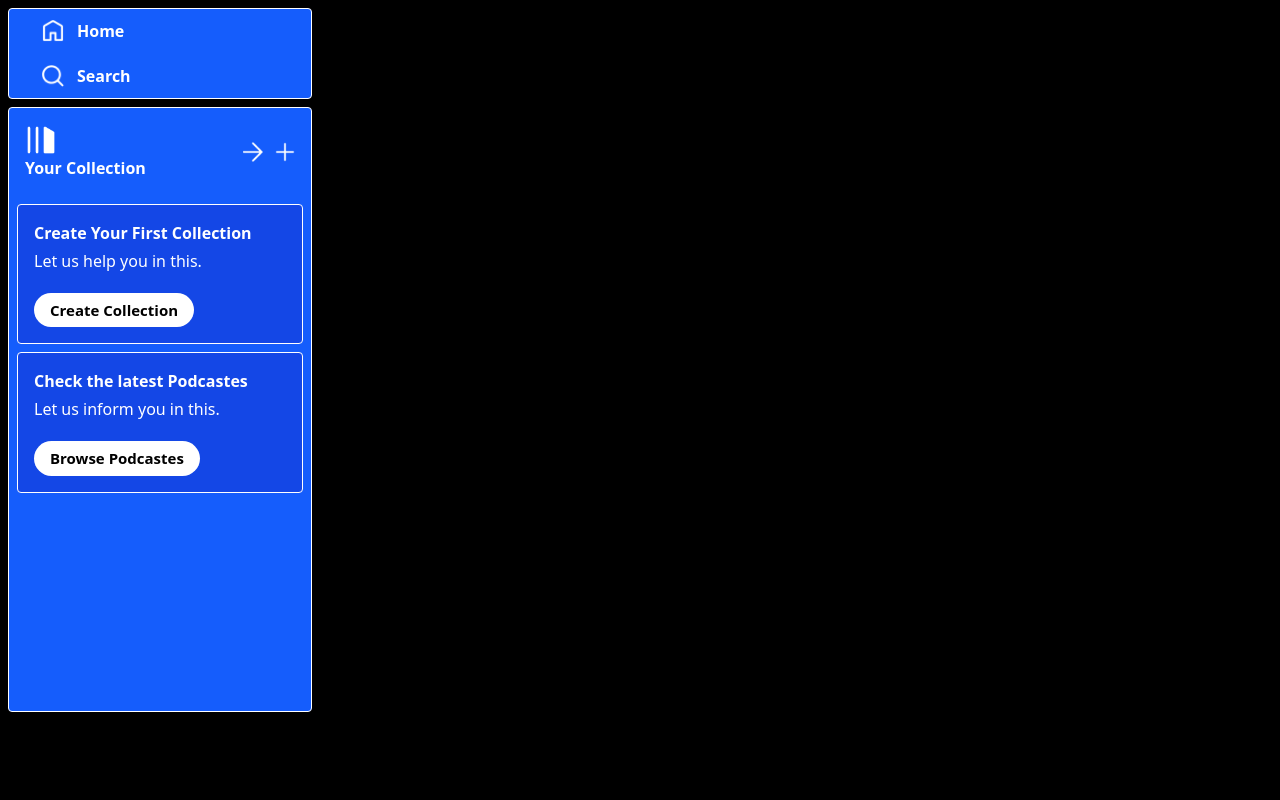
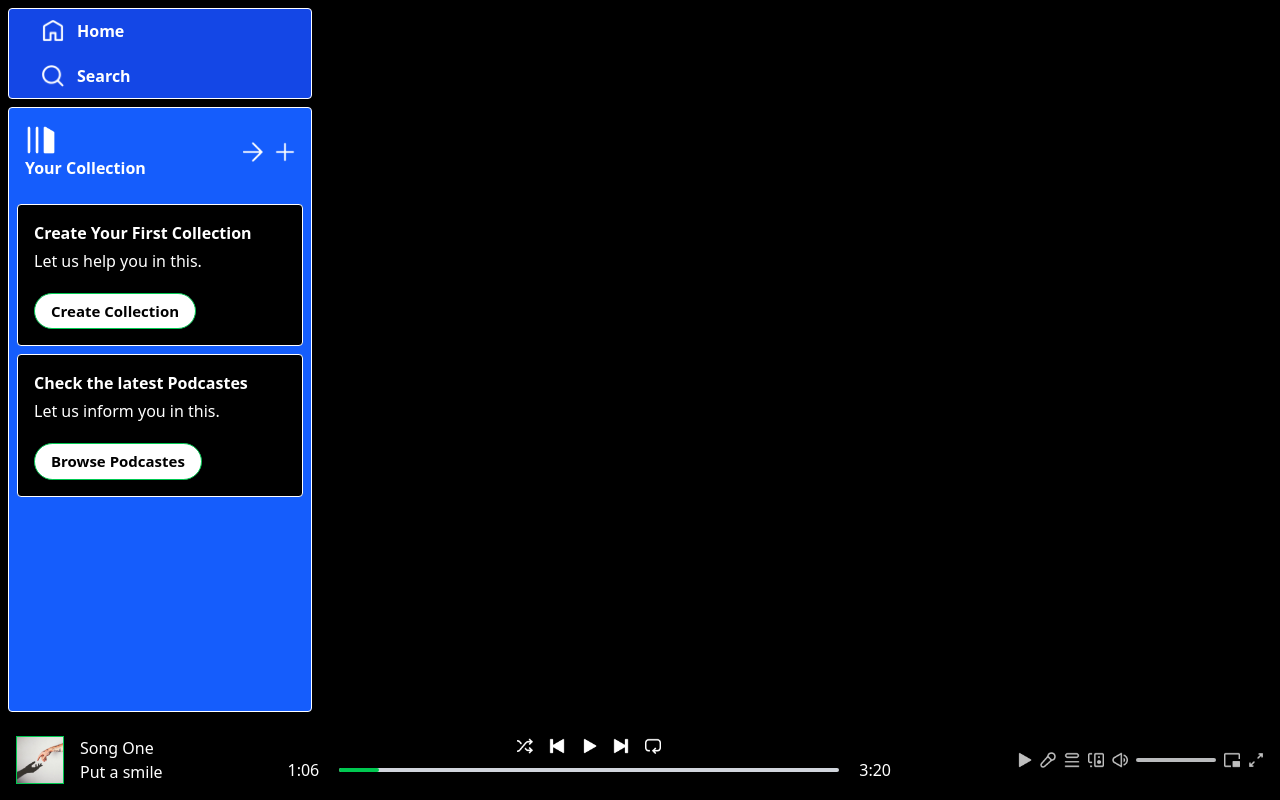
Before and after one commit to Webdev-Ishan/Harmony, a React (Vite) app: page / in a window 1280 px wide. Built offline with nearby package versions, Linux system fonts and the light colour scheme.

Commit message:
Sidebar and song player section is completed in UI

```diff
--- a/src/App.jsx
+++ b/src/App.jsx
@@ -1,11 +1,14 @@
 import React from 'react'
 import Sidebar from './components/sidebar'
+import Player from './components/player'
+
 const App = () => {
   return (
     <div className=' w-screen h-screen bg-black'>
       <div className='h-[90%] flex'>
     <Sidebar/>
       </div>
+      <Player/>
     </div>
   )
 }
--- a/src/components/player.jsx
+++ b/src/components/player.jsx
@@ -1,8 +1,61 @@
 import React from 'react'
+import {assets,songsData} from '../assets/frontend-assets/assets'
 
 const player = () => {
   return (
-    <div>
+    <div className='h-[10%] bg-black flex justify-between items-center text-white px-4'>
+
+      <div className='hidden lg:flex items-center gap-4'>
+<img className='w-12 border-1 border-green-500' src={songsData[0].image} alt="" />
+
+<div>
+<p>{songsData[0].name}</p>
+      <p>{songsData[0].desc.slice(0,12)}</p>
+      </div>
+      </div>
+
+<div className='flex flex-col items-center gap-1 m-auto'>
+  <div className='flex gap-4'>
+
+<img className='w-4 cursor-pointer' src={assets.shuffle_icon} alt="" />
+<img className='w-4 cursor-pointer' src={assets.prev_icon} alt="" />
+<img className='w-4 cursor-pointer' src={assets.play_icon} alt="" />
+<img className='w-4 cursor-pointer' src={assets.next_icon} alt="" />
+<img className='w-4 cursor-pointer' src={assets.loop_icon} alt="" />
+
+
+  </div>
+<div className='flex items-center gap-5'>
+
+<p>1:06</p>
+<div className='w-[60vw] max-w-[500px] bg-gray-300 rounded-full cursor-pointer'>
+  <hr className='h-1 border-none w-10 bg-green-500 rounded-full' />
+
+
+</div>
+<p>3:20</p>
+
+
+</div>
+
+
+</div>
+<div className='hidden lg:flex items-center gap-2 opacity-75'>
+
+<img className='w-4' src={assets.play_icon} alt="" />
+<img className='w-4' src={assets.mic_icon} alt="" />
+<img className='w-4' src={assets.queue_icon} alt="" />
+<img className='w-4' src={assets.speaker_icon} alt="" />
+<img className='w-4' src={assets.volume_icon} alt="" />
+
+<div className='w-20 bg-slate-50 h-1 rounded'>
+
+
+</div>
+
+<img className='w-4' src={assets.mini_player_icon} alt="" />
+<img className='w-4' src={assets.zoom_icon} alt="" />
+</div>
 
     </div>
   )
--- a/src/components/sidebar.jsx
+++ b/src/components/sidebar.jsx
@@ -4,19 +4,19 @@
   return (
     <div className='w-[25%] h-full p-2 flex-col gap-2 text-white hidden lg:flex'>
 
-        <div className=' border-1 border-white bg-blue-600 h-[15%] rounded flex flex-col justify-around'>
+        <div className=' border-1 border-white bg-blue-700 h-[15%] rounded flex flex-col justify-around'>
 
             <div className='flex items-center gap-3 pl-8 cursor-pointer'>
 
 <img className='w-6' src={assets.home_icon} alt="loading" />
-<p className='font-bold'>Home</p>
+<p className='font-bold hover:text-slate-700 duration-300'>Home</p>
             </div>
 
 
             <div className='flex items-center gap-3 pl-8 cursor-pointer'>
 
 <img className='w-6' src={assets.search_icon} alt="loading" />
-<p className='font-bold'>Search</p>
+<p className='font-bold hover:text-slate-700 duration-300'>Search</p>
             </div>
 
 
@@ -29,30 +29,30 @@
     <div className='p-4 flex items-center justify-between'>
         <div className='fle items-center gap-3'>
             <img className='w-8' src={assets.stack_icon} alt="" />
-            <p className='font-semibold'>Your Collection</p>
+            <p className='font-semibold '>Your Collection</p>
 
         </div>
 
 <div className='flex items-center gap-3'>
-<img className='w-5' src={assets.arrow_icon} alt="" />
-<img className='w-5' src={assets.plus_icon} alt="" />
+<img className='w-5 text-black' src={assets.arrow_icon} alt="" />
+<img className='w-5 text-black' src={assets.plus_icon} alt="" />
 </div>
 
     </div>
 
-<div className=' border-1 border-white p-4 bg-blue-700 m-2 rounded font-semibold flex flex-col items-start justify-start gap-1 pl-4 '>
+<div className=' border-1 border-white p-4 bg-black m-2 rounded font-semibold flex flex-col items-start justify-start gap-1 pl-4 '>
 
 <h1>Create Your First Collection</h1>
-<p className='font-light'>Let us help you in this.</p>
-<button className='px-4 py-1.5 bg-white text-[15px] text-black rounded-full mt-4'>Create Collection</button>
+<p className='font-light text-white '>Let us help you in this.</p>
+<button className='px-4 py-1.5 bg-white text-[15px] text-black rounded-full mt-4 border-1 border-green-500 hover:bg-gray-300 duration-300'>Create Collection</button>
 </div>
 
 
-<div className=' border-1 border-white p-4 bg-blue-700 m-2 rounded font-semibold flex flex-col items-start justify-start gap-1 pl-4 '>
+<div className=' border-1 border-white p-4 bg-black m-2 rounded font-semibold flex flex-col items-start justify-start gap-1 pl-4 '>
 
 <h1>Check the latest Podcastes</h1>
-<p className='font-light'>Let us inform you in this.</p>
-<button className='px-4 py-1.5 bg-white text-[15px] text-black rounded-full mt-4'>Browse Podcastes</button>
+<p className='font-light text-white'>Let us inform you in this.</p>
+<button className='px-4 py-1.5 bg-white text-[15px] text-black rounded-full mt-4 border-1 border-green-500 hover:bg-gray-300 duration-300'>Browse Podcastes</button>
 </div>
 
 
```
